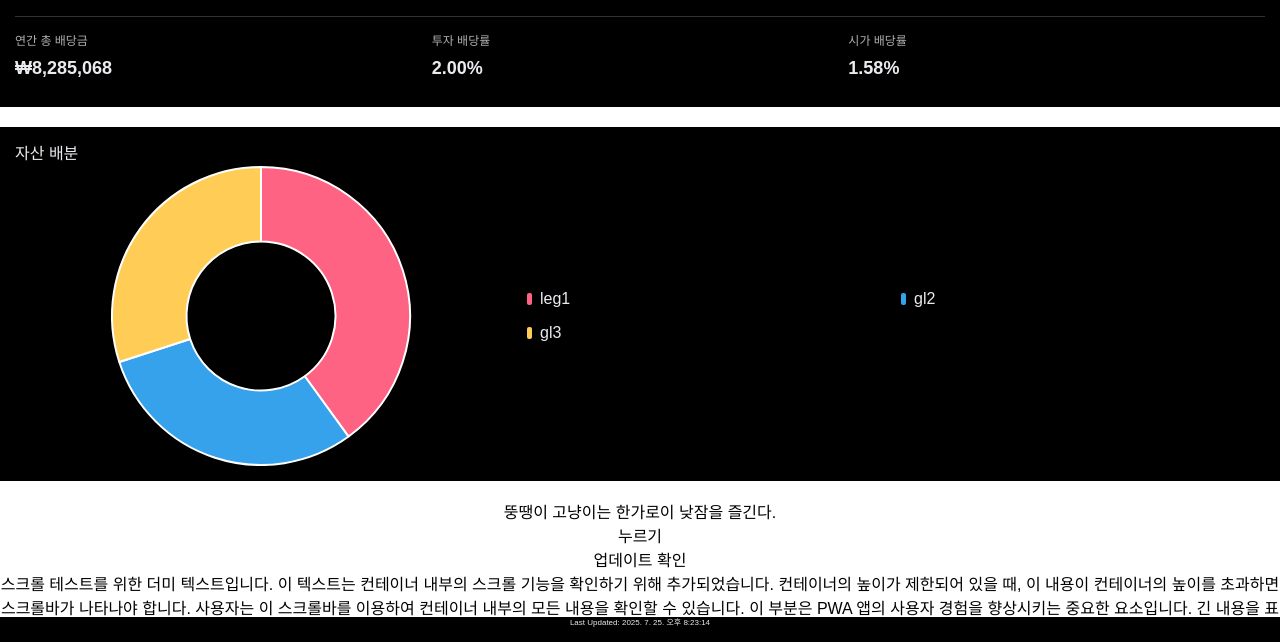
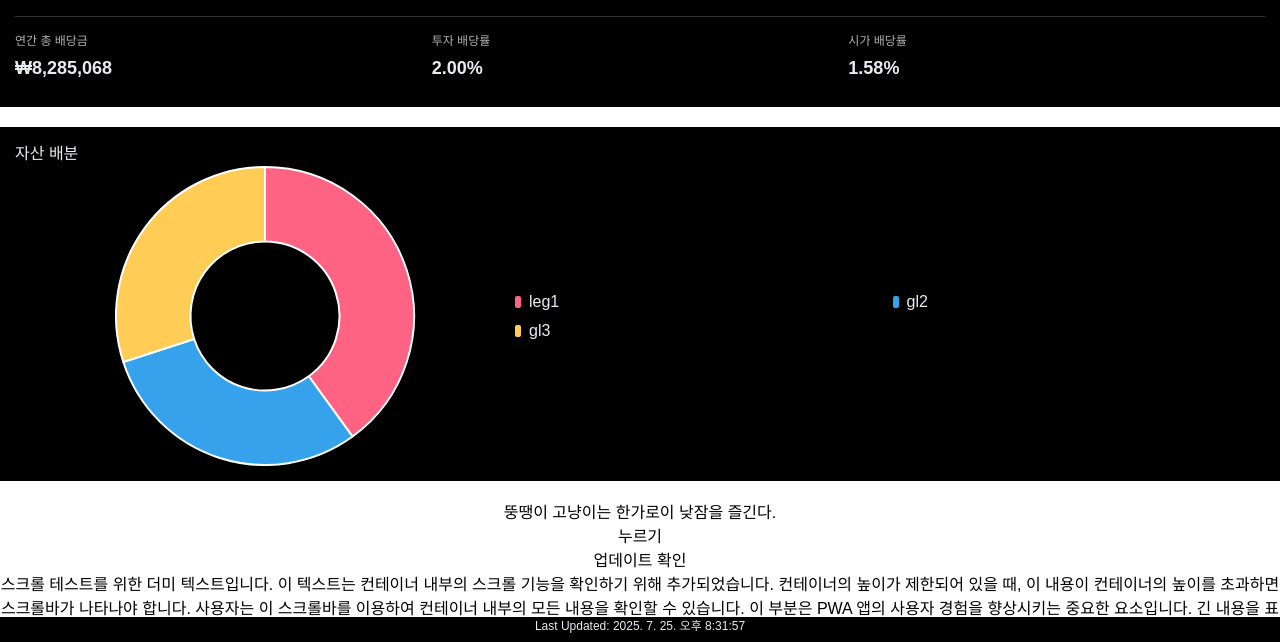
Before and after one commit to nownie/FatCat, a website: page index.html in a window 1280 px wide. Shown: the part 158-800 px from the top of the page. Drawn offline with nearby package versions, Linux system fonts and the light colour scheme.

Commit message:
"fix_chart_legend"

```diff
--- a/index.html
+++ b/index.html
@@ -76,6 +76,6 @@
     <p>다섯 번째 단락입니다. 스크롤 테스트를 위한 마지막 단락입니다. 이 모든 텍스트가 컨테이너 내에서 스크롤되어야 합니다.</p>
   </div>
 
-  <div class="last-updated">Last Updated: 2025. 7. 25. 오후 8:23:14</div>
+  <div class="last-updated">Last Updated: 2025. 7. 25. 오후 8:31:57</div>
 </body>
 </html>
--- a/style.css
+++ b/style.css
@@ -136,7 +136,7 @@ body {
   padding-bottom: 25px;
   background-color: #000; /* Black background for footer */
   color: #EAEBEE; /* Light grey text color */
-  font-size: 8px;
+  font-size: 12px;
   text-align: center;
   flex-shrink: 0; /* Prevent shrinking */
 }
@@ -162,8 +162,8 @@ button {
   width: 60%;
   display: grid;
   grid-template-columns: repeat(2, 1fr);
-  gap: 10px;
-  margin-left: 20px;
+  gap: 5px;
+  margin-left: 0px;
 }
 
 .legend-item {
@@ -172,7 +172,7 @@ button {
 }
 
 .legend-color {
-  width: 5px;
+  width: 6px;
   height: 12px;
   margin-right: 8px;
   border-radius: 2px;
```
